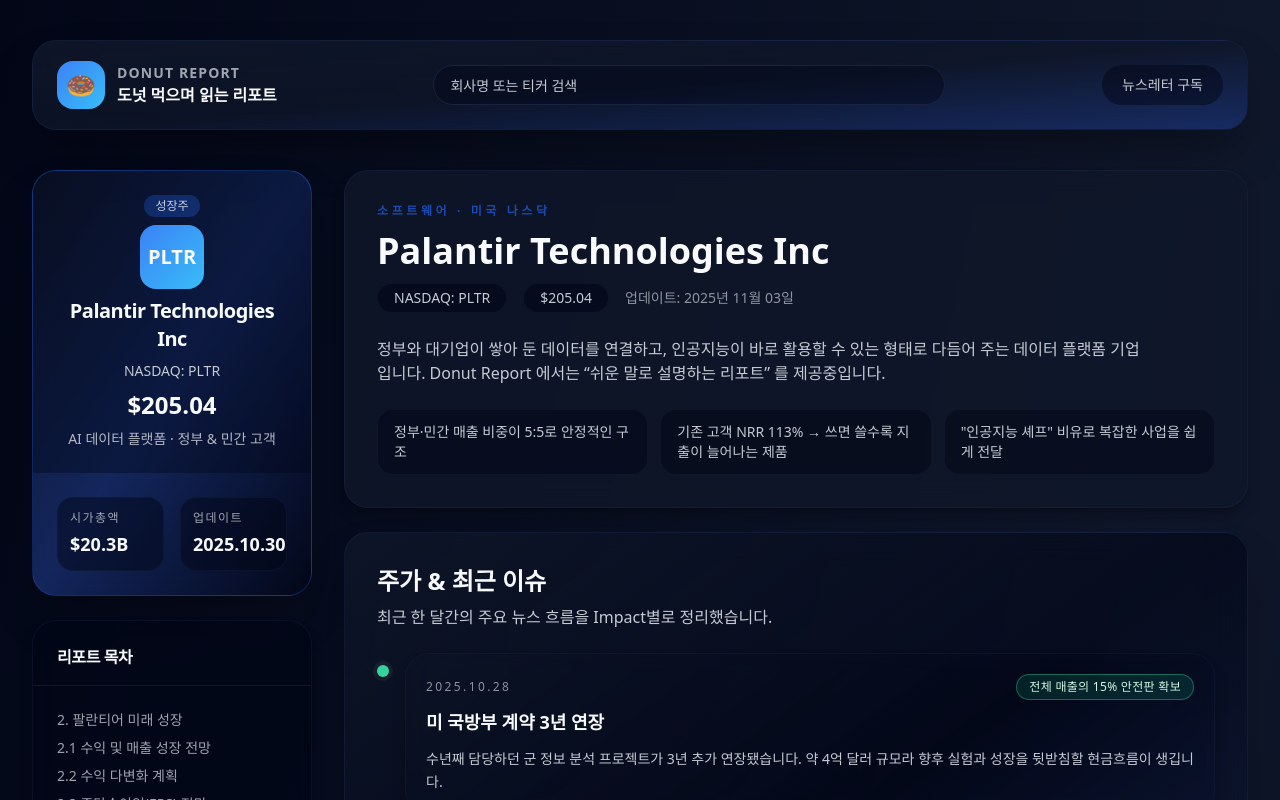
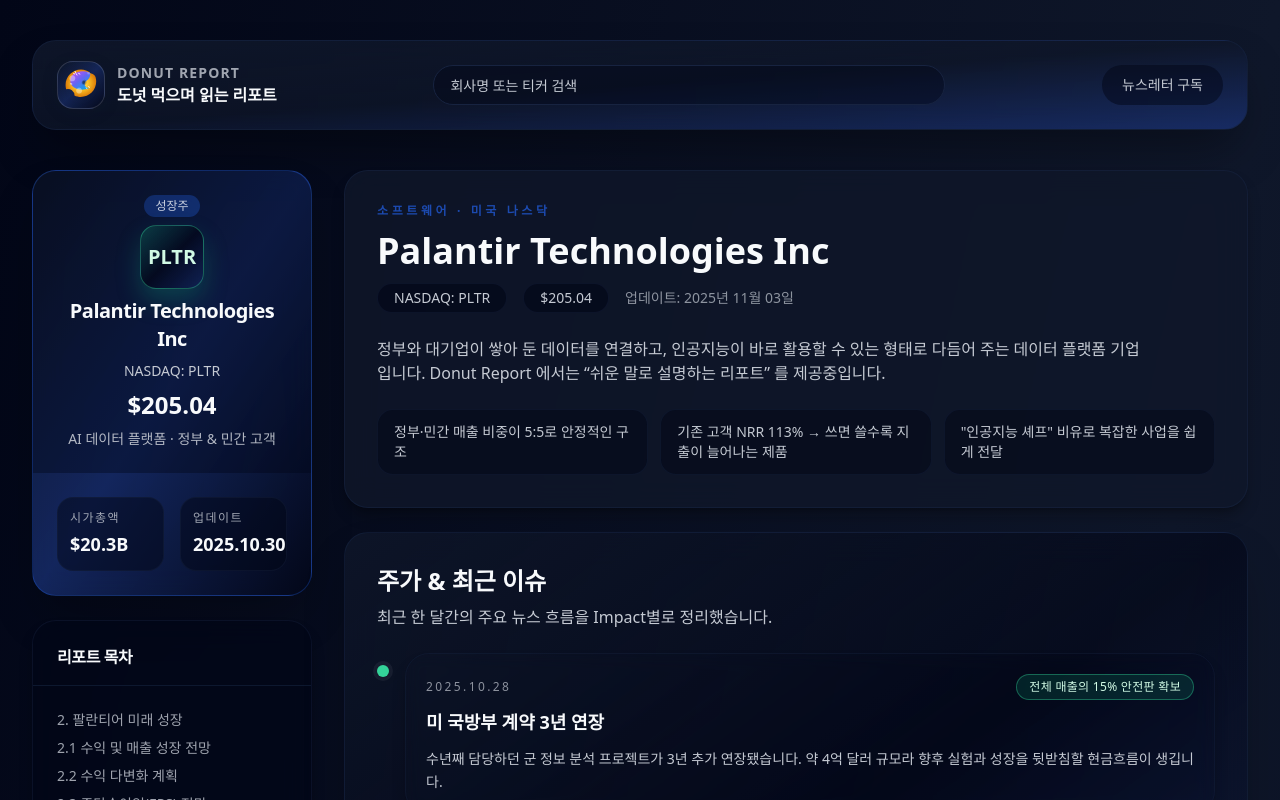
Before and after one commit to dlwodud1016/donut-report-web, a React (Vite) app: page / in a window 1280 px wide. Shown: the top 800 px of the page. Built offline with nearby package versions, Linux system fonts and the light colour scheme.

Commit message:
feat: seo

```diff
--- a/index.html
+++ b/index.html
@@ -1,12 +1,28 @@
 <!DOCTYPE html>
-<html lang="en">
+<html lang="ko">
+
 <head>
   <meta charset="UTF-8" />
   <meta name="viewport" content="width=device-width, initial-scale=1.0" />
-    <title>React Hello World</title>
+  <title>Donut Report | Palantir 인사이트</title>
+  <meta name="description"
+    content="Donut Report는 Palantir의 정부·민간 성장 드라이버, 수익 다변화, 실적 전망을 한 번에 정리한 애널리스트 친화형 인사이트 리포트입니다." />
+  <meta name="keywords" content="Donut Report, 팔란티어, Palantir, 성장주 리포트, AI 플랫폼, 투자 리포트" />
+  <meta name="theme-color" content="#0f172a" />
+  <meta property="og:type" content="website" />
+  <meta property="og:locale" content="ko_KR" />
+  <meta property="og:site_name" content="Donut Report" />
+  <meta property="og:title" content="Donut Report | Palantir AI 성장 스냅샷" />
+  <meta property="og:description" content="정부 계약과 AIP 업셀로 성장하는 Palantir의 핵심 포인트를 한 장으로 요약한 Donut Report." />
+  <meta property="og:image" content="/og-donut-report.svg" />
+  <link rel="icon" type="image/svg+xml" href="/donut-icon.svg" />
+  <link rel="apple-touch-icon" href="/donut-icon.svg" />
+  <link rel="canonical" href="https://donut-report.example.com/" />
 </head>
+
 <body>
   <div id="root"></div>
   <script type="module" src="/src/main.tsx"></script>
 </body>
+
 </html>
--- /dev/null
+++ b/src/components/icons/donut-icon.tsx
@@ -0,0 +1,76 @@
+import * as React from "react";
+
+import { cn } from "@/lib/utils";
+
+interface DonutIconProps extends React.SVGProps<SVGSVGElement> {
+    variant?: "default" | "glass";
+}
+
+export function DonutIcon({
+    className,
+    variant = "default",
+    ...props
+}: DonutIconProps): JSX.Element {
+    const glossOpacity = variant === "glass" ? 0.35 : 0.2;
+
+    return (
+        <svg
+            viewBox="0 0 64 64"
+            role="img"
+            aria-label="Donut report icon"
+            className={cn("drop-shadow-[0_6px_12px_rgba(15,23,42,0.35)]", className)}
+            {...props}
+        >
+            <defs>
+                <radialGradient id="donut-dough" cx="50%" cy="50%" r="52%">
+                    <stop offset="0%" stopColor="#FDE68A" />
+                    <stop offset="48%" stopColor="#FBBF24" />
+                    <stop offset="100%" stopColor="#D97706" />
+                </radialGradient>
+                <linearGradient id="donut-frosting" x1="20%" x2="82%" y1="14%" y2="84%">
+                    <stop offset="0%" stopColor="#A855F7" />
+                    <stop offset="45%" stopColor="#6366F1" />
+                    <stop offset="100%" stopColor="#0EA5E9" />
+                </linearGradient>
+                <radialGradient id="donut-gloss" cx="36%" cy="30%" r="46%">
+                    <stop offset="0%" stopColor="#FFFFFF" stopOpacity={glossOpacity} />
+                    <stop offset="80%" stopColor="#FFFFFF" stopOpacity={0} />
+                </radialGradient>
+            </defs>
+            <g fill="none">
+                <path
+                    d="M32 6c-14.36 0-26 11.64-26 26 0 2.45.33 4.83.95 7.08a11 11 0 0114.03 10.56c3.19 1.6 6.79 2.51 10.62 2.51 14.36 0 26-11.64 26-26 0-1.32-.1-2.62-.3-3.88A10.94 10.94 0 0048 12.08 26 26 0 0032 6z"
+                    fill="url(#donut-dough)"
+                />
+                <path
+                    d="M46.3 9.22c2.82 5.36.63 11.8-4.44 15.32a6.57 6.57 0 108.76 8.8C48.7 36.4 41.41 40 33.5 40 22.73 40 14 33.67 14 25.25 14 16.19 22.95 9 34.5 9c4.24 0 8.17.73 11.8 2.2z"
+                    fill="url(#donut-frosting)"
+                />
+                <path
+                    d="M21.5 17.5c1.6 2.32 1.12 5.6-1.08 7.31-2.2 1.7-5.35 1.3-6.95-.99-1.6-2.3-1.12-5.58 1.08-7.3 2.2-1.72 5.35-1.32 6.95.98zM33 39c1.44 2.25.73 5.25-1.58 6.7-2.3 1.44-5.36.87-6.8-1.38-1.45-2.24-.74-5.24 1.57-6.69 2.31-1.45 5.37-.88 6.81 1.37z"
+                    fill="rgba(255,255,255,0.38)"
+                />
+                <path
+                    d="M47.5 12c2.02 1.42 3.63 3.22 4.74 5.32-1.04.51-2.22.8-3.46.8-4.38 0-7.93-3.45-7.93-7.7 0-.4.03-.8.1-1.18 2.3.36 4.4 1.26 6.55 2.76z"
+                    fill="url(#donut-gloss)"
+                />
+                <path
+                    d="M40.45 30.34c-1.13 2-4.57 2.13-6.26.32-1.69-1.8-1.15-4.52.74-6.08 1.9-1.56 4.59-1.74 5.68.07 1.1 1.8 1 3.7-.16 5.69z"
+                    fill="#020617"
+                    opacity={0.25}
+                />
+                <path
+                    d="M38.62 29.18c-.65 1.16-2.65 1.24-3.63.18-.98-1.06-.67-2.63.43-3.53 1.1-.9 2.66-1 3.3.04.64 1.04.58 2.14-.1 3.3z"
+                    fill="#0F172A"
+                    opacity={0.5}
+                />
+                <path
+                    d="M19.5 12.5l1.8.9M24 13l1.2 2.2M28 12.5l2.1 1.1M22 9l1.1 2.4M40.5 36.7l1.6 1.3M45 34.4l1 1.8M14.5 30l2 .3"
+                    stroke="#FDF2F8"
+                    strokeLinecap="round"
+                    strokeWidth={1.6}
+                />
+            </g>
+        </svg>
+    );
+}
--- a/src/components/layout/footer.tsx
+++ b/src/components/layout/footer.tsx
@@ -1,10 +1,12 @@
+import { DonutIcon } from "../icons/donut-icon";
+
 export function Footer(): JSX.Element {
     return (
         <footer className="rounded-3xl border border-border/40 bg-slate-950/60 px-10 py-12 text-sm text-muted-foreground shadow-2xl">
             <div className="flex flex-wrap items-center justify-between gap-6">
                 <div className="flex items-center gap-3">
                     <div className="flex h-12 w-12 items-center justify-center rounded-2xl bg-gradient-to-br from-yellow-400 to-orange-400 text-2xl">
-                        🍩
+                        <DonutIcon className="h-full w-full" variant="glass" />
                     </div>
                     <div>
                         <p className="text-base font-semibold text-foreground">
--- a/src/components/layout/sidebar.tsx
+++ b/src/components/layout/sidebar.tsx
@@ -1,5 +1,4 @@
 import { hero, navSections } from "@/data/palantir";
-import { Button } from "@/components/ui/button";
 import { Card, CardContent, CardHeader, CardTitle } from "@/components/ui/card";
 import { Badge } from "@/components/ui/badge";
 import { Separator } from "@/components/ui/separator";
@@ -12,8 +11,8 @@
                     <Badge className="bg-primary/30 text-primary-foreground/80">
                         성장주
                     </Badge>
-                    <div className="flex h-16 w-16 items-center justify-center rounded-2xl bg-gradient-to-br from-blue-500 to-sky-400 text-xl font-semibold">
-                        PLTR
+                    <div className="flex h-16 w-16 items-center justify-center rounded-2xl border border-emerald-400/40 bg-gradient-to-br from-emerald-500/25 via-slate-950/70 to-blue-900/30 text-xl font-semibold text-emerald-100 shadow-[0_12px_24px_rgba(16,185,129,0.25)]">
+                        {hero.ticker.replace("NASDAQ:", "").trim()}
                     </div>
                     <CardTitle className="text-xl text-foreground">
                         {hero.name}
--- a/src/components/layout/topbar.tsx
+++ b/src/components/layout/topbar.tsx
@@ -1,3 +1,4 @@
+import { DonutIcon } from "@/components/icons/donut-icon";
 import { Button } from "@/components/ui/button";
 import { Input } from "@/components/ui/input";
 
@@ -5,8 +6,8 @@
     return (
         <header className="flex items-center justify-between gap-4 rounded-3xl border border-border/60 bg-gradient-to-br from-slate-900/90 via-slate-900/70 to-blue-900/60 px-6 py-5 shadow-2xl shadow-black/40 backdrop-blur-md">
             <div className="flex items-center gap-3">
-                <div className="flex h-12 w-12 items-center justify-center rounded-2xl bg-gradient-to-br from-blue-500 to-sky-400 text-2xl">
-                    🍩
+                <div className="flex h-12 w-12 items-center justify-center rounded-2xl border border-white/15 bg-gradient-to-br from-slate-900/40 via-blue-900/50 to-slate-950/70 p-1">
+                    <DonutIcon className="h-full w-full" variant="glass" />
                 </div>
                 <div className="leading-tight">
                     <p className="text-sm font-semibold tracking-[0.08em] text-muted-foreground/80">
```
Also changed, not shown: public/donut-icon.svg (added), public/og-donut-report.svg (added). Lines whose indentation alone changed are shown as unchanged.
